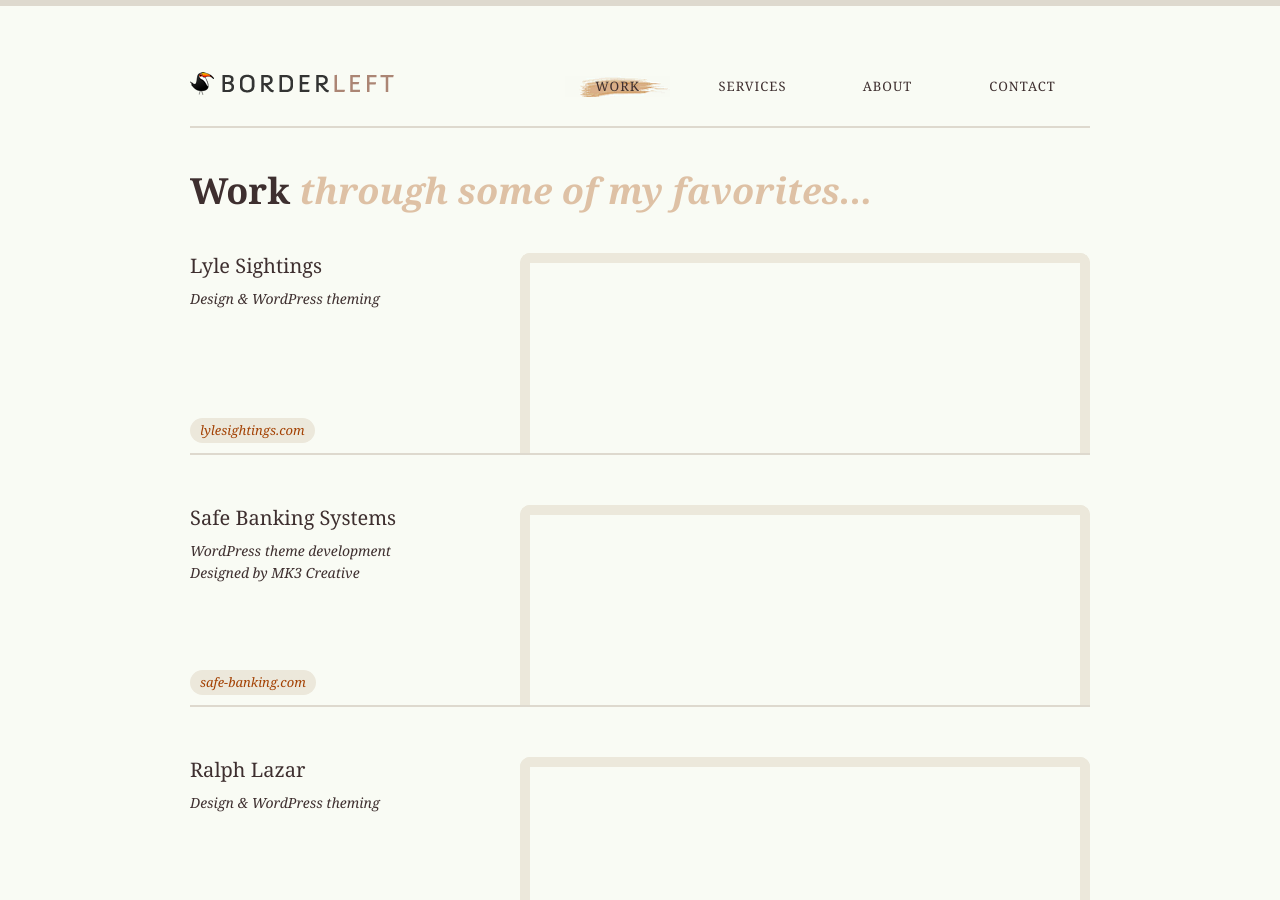
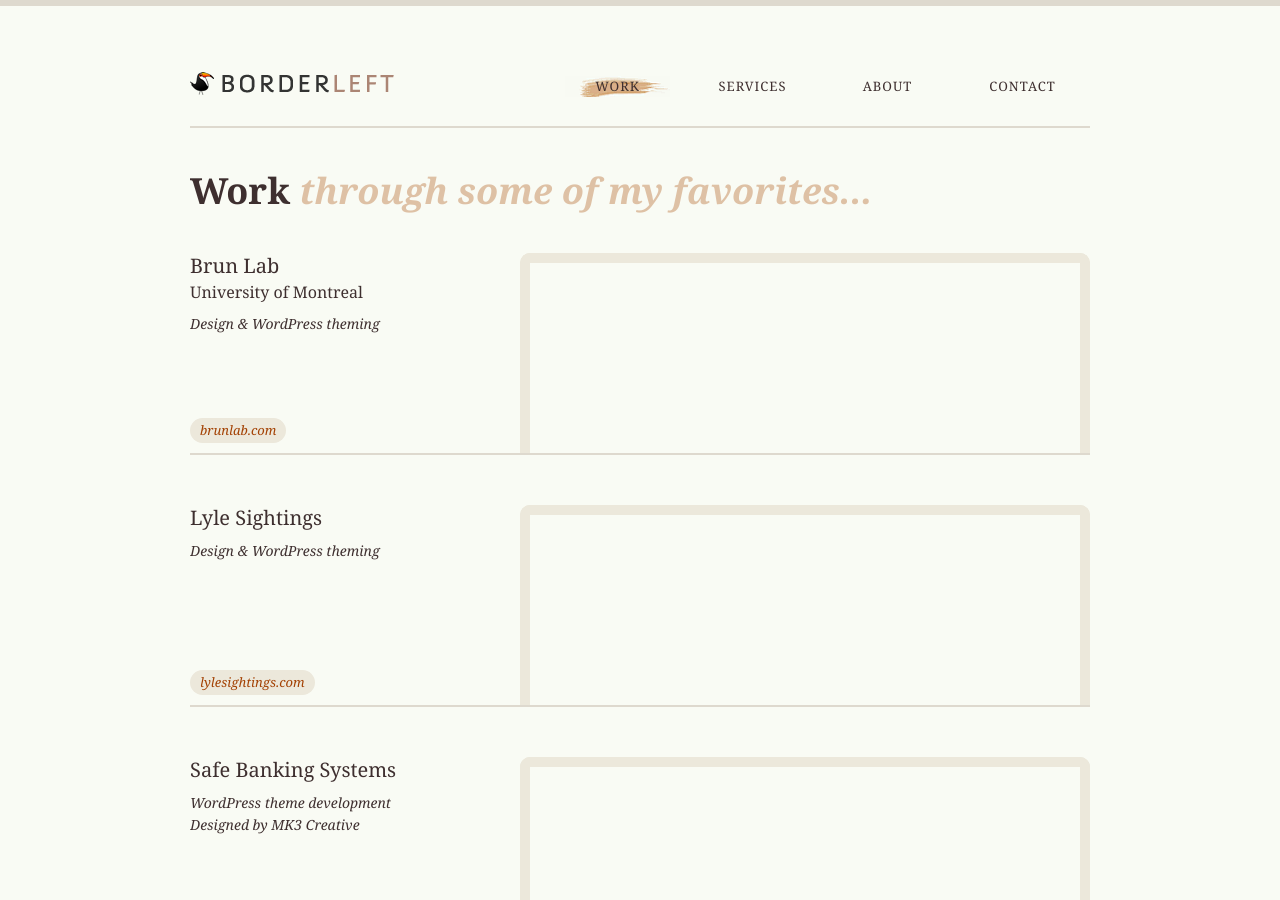
Before and after one commit to borderleft/borderleft.github.io, a Jekyll site: the page built from work/index.html, in a window 1280 px wide and 900 px high. Built offline with Jekyll 4.4.1, drawn with Linux system fonts in a browser that asks for light colours; some of the changed text lies outside the part shown.

Commit message:
Work update

```diff
--- a/work/index.html
+++ b/work/index.html
@@ -7,6 +7,16 @@
 <h1>Work <em>through some of my favorites...</em></h1>
 
 <ul class="projects">
+    <li>
+        <div class="image">
+            <a href="http://brunlab.com/"><img class="lazyload" src="/assets/img/holder.png" data-src="/assets/img/work/brun-2.jpg" alt=""></a>
+        </div>
+        <div class="info">
+            <h2>Brun Lab <br> <span>University of Montreal</span></h2>
+            <p class="meta">Design &amp; WordPress theming</p>
+            <p class="link"><a href="http://brunlab.com/"><span>brunlab.com</span></a></p>
+        </div>
+    </li>
     <li>
         <div class="image">
             <a href="http://lylesightings.com/"><img class="lazyload" src="/assets/img/holder.png" data-src="/assets/img/work/lyle-sightings-1.jpg" alt=""></a>
@@ -95,16 +105,6 @@
             <h2>Worldwide TechServices</h2>
             <p class="meta">WordPress theme development <br> Designed by MK3 Creative</p>
             <p class="link"><a href="http://wwts.com/"><span>wwts.com</span></a></p>
-        </div>
-    </li>
-    <li>
-        <div class="image">
-            <a href="http://brunlab.com/"><img class="lazyload" src="/assets/img/holder.png" data-src="/assets/img/work/brun-1.jpg" alt=""></a>
-        </div>
-        <div class="info">
-            <h2>Brun Lab <br> <span>Indiana University</span></h2>
-            <p class="meta">Design &amp; WordPress theming</p>
-            <p class="link"><a href="http://brunlab.com/"><span>brunlab.com</span></a></p>
         </div>
     </li>
     <li>
```
Also changed, not shown: assets/img/work/brun-2.jpg (added).
